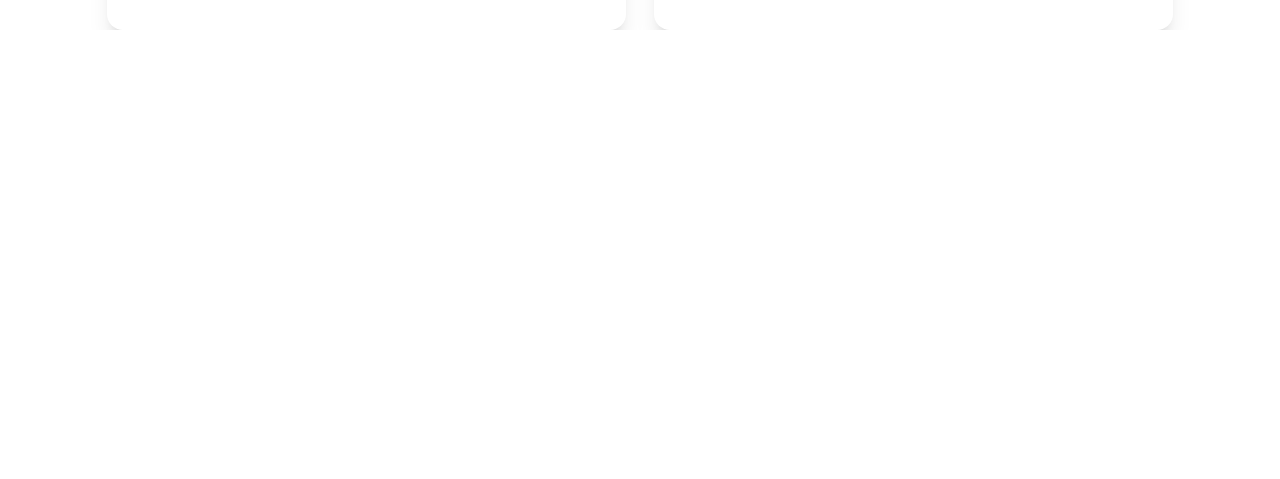
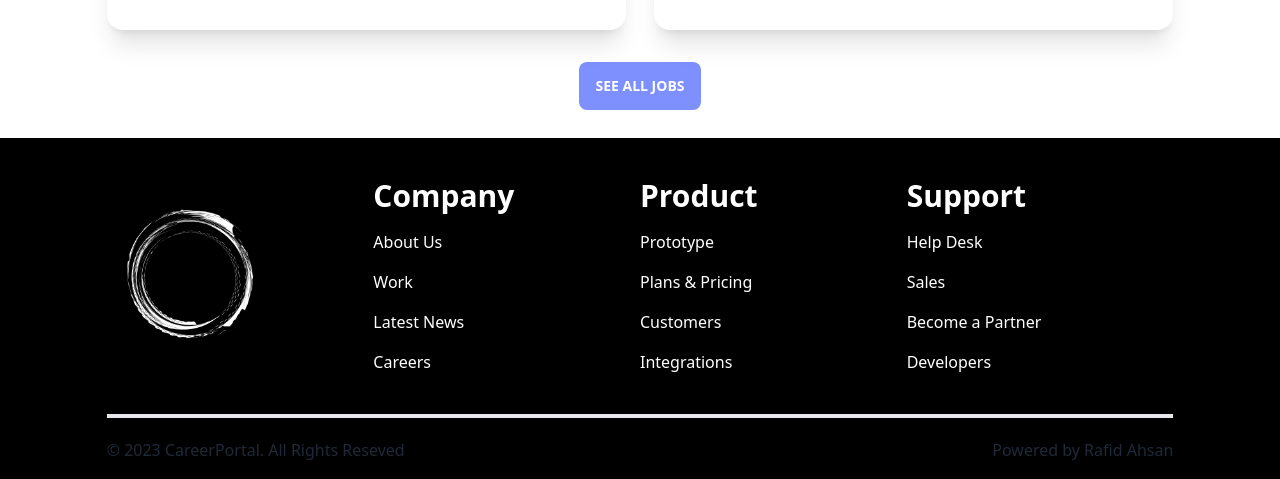
Before and after one commit to Rafid-Al-Ahsan/career-portal, a React (Vite) app: page / in a window 1280 px wide. Shown: the part 2146-2625 px from the top of the page. Before the commit the page ends 2176 px from the top, so only its background shows below. Built offline with nearby package versions, Linux system fonts and the light colour scheme.

Commit message:
footer section added

```diff
--- a/src/App.jsx
+++ b/src/App.jsx
@@ -1,5 +1,6 @@
 import './App.css'
 import FeaturedJobs from './Components/FeaturedJobs'
+import Footer from './Components/Footer'
 import Header from './Components/Header'
 import Home from './Components/Home'
 import JobCategory from './Components/JobCategory'
@@ -12,6 +13,7 @@
          <Home></Home>
          <JobCategory></JobCategory>
          <FeaturedJobs></FeaturedJobs>
+         <Footer></Footer>
      </div>
   )
 }
--- a/src/Components/FeaturedJobs.jsx
+++ b/src/Components/FeaturedJobs.jsx
@@ -29,6 +29,10 @@
               {featuredJobs.map(job => <Card key={job.Id} featuredJob={job}></Card>)}
            </div>
 
+           <div className='text-center mt-5'>
+                <button className="btn bg-[#7E90FE] text-white border-0 mt-3">See All Jobs</button>
+            </div>
+
         </div>
        </div>
     );
@@ -52,7 +56,7 @@
                 </div>
 
                 <div className="card-actions">
-                <button className="btn bg-[#7E90FE] text-white border-0 mt-3">View Details</button>
+                    <button className="btn bg-[#7E90FE] text-white border-0 mt-3">View Details</button>
                 </div>
             </div>
         </div>
--- /dev/null
+++ b/src/Components/Footer.jsx
@@ -0,0 +1,57 @@
+/* eslint-disable no-unused-vars */
+import React from 'react';
+import image from '../assets/SL_092320_35480_23-removebg-preview.png'
+
+const Footer = () => {
+    return (
+        <div className='w-100 bg-black mt-7'>
+
+            <div className='w-5/6 md:grid grid-cols-4 m-auto py-10 border-b-4'>
+                <div className='grid items-center'>
+                    <img src={image} alt="" className='w-40 h-40'/>
+                </div>
+
+                <div className='grid items-center gap-4'>
+                    <h2 className='text-3xl text-white font-bold sm: mt-10 md:mt-0'>Company</h2>
+                    <a href="" className='text-1xl text-white'>About Us</a>
+                    <a href="" className='text-1xl text-white'>Work</a>
+                    <a href="" className='text-1xl text-white'>Latest News</a>
+                    <a href="" className='text-1xl text-white'>Careers</a>
+                </div>
+
+                <div className='grid items-center gap-4 '>
+                    <h2 className='text-3xl text-white font-bold sm: mt-10 md:mt-0'>Product</h2>
+                    <a href="" className='text-1xl text-white'>Prototype</a>
+                    <a href="" className='text-1xl text-white'>Plans & Pricing</a>
+                    <a href="" className='text-1xl text-white'>Customers</a>
+                    <a href="" className='text-1xl text-white'>Integrations</a>
+                </div>
+
+                <div className='grid items-center gap-4'>
+                    <h2 className='text-3xl text-white font-bold sm: mt-10 md:mt-0'>Support</h2>
+                    <a href="" className='text-1xl text-white'>Help Desk</a>
+                    <a href="" className='text-1xl text-white'>Sales</a>
+                    <a href="" className='text-1xl text-white'>Become a Partner</a>
+                    <a href="" className='text-1xl text-white'>Developers</a>
+                </div>
+
+
+
+            </div>
+
+            <div className='w-5/6 m-auto flex md:justify-between md:flex-row flex-col py-5'>
+                 <div>
+                    <p>&copy; 2023 CareerPortal. All Rights Reseved</p>
+                 </div>
+
+                 <div>
+                    <p>Powered by Rafid Ahsan</p>
+                 </div>
+            </div>
+
+
+        </div>
+    );
+};
+
+export default Footer;
```
Also changed, not shown: src/assets/SL_092320_35480_23-removebg-preview.png (added).
